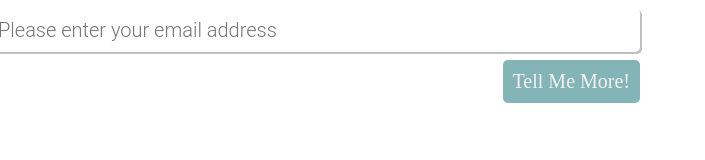
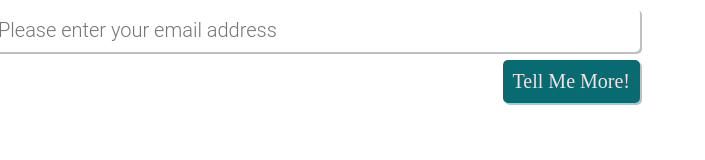
Before and after one commit to wijohnst/nimbus-gatsby, a Gatsby site: page /SignUpForm in a window 1280 px wide. Shown: the whole page, without its empty margins (0-705 px from the left). Built offline with nearby package versions, Linux system fonts and the light colour scheme; Gatsby itself is replaced by a stand-in of ours.

Commit message:
Updates isActive prop

```diff
--- a/src/pages/SignUpForm.tsx
+++ b/src/pages/SignUpForm.tsx
@@ -80,7 +80,7 @@ const ErrorMessage = styled.span`
 
 const SignUpForm = () => {
   const [emailValue, setEmailValue] = React.useState<string>();
-  const [isSubmitActive, setIsSubmitActive] = React.useState<boolean>(false);
+  const [isSubmitActive, setIsSubmitActive] = React.useState<boolean>(true);
   const [emailHasError, setEmailHasError] = React.useState<boolean>(false);
 
   const handleChange = (event: React.ChangeEvent<HTMLInputElement>): void => {
```
